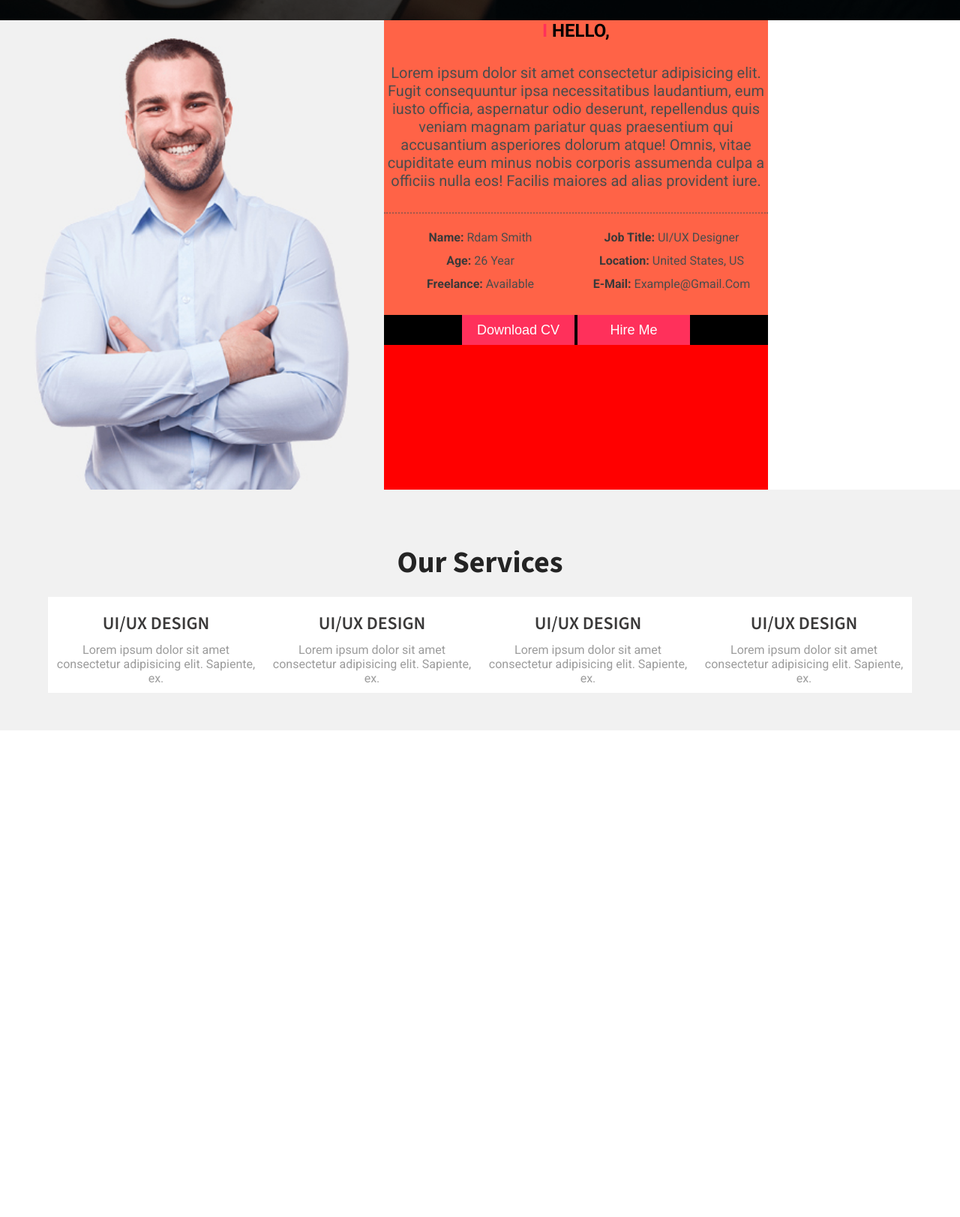
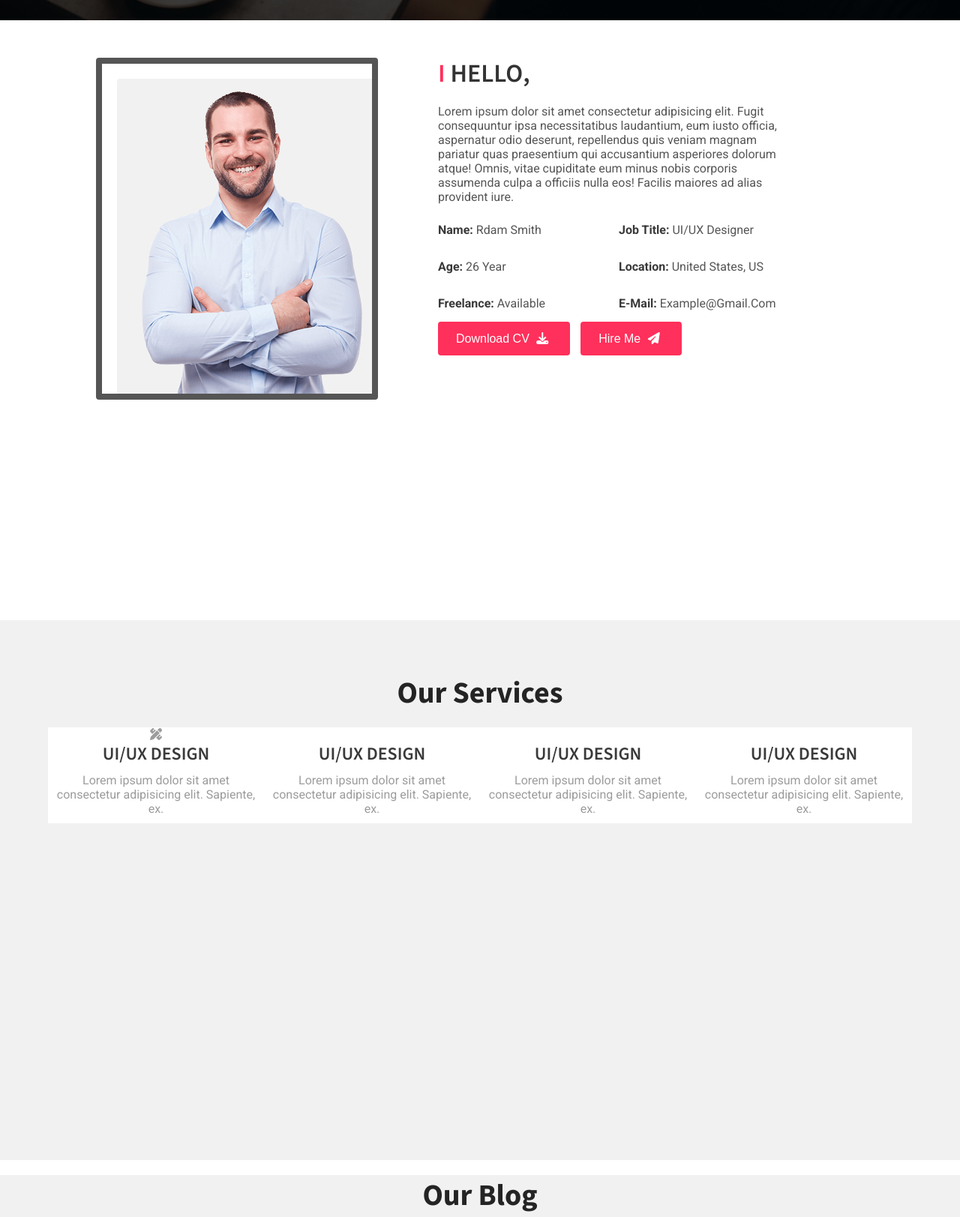
Before and after one commit to Maihetemy/Fokir, a plain HTML site: page index.html in a window 1280 px wide. Shown: the part 773-2396 px from the top of the page at 75% size. Before the commit the page ends 1747 px from the top, so only its background shows below. Drawn offline with nearby package versions, Linux system fonts and the light colour scheme.

Commit message:
about section

```diff
--- a/css.css
+++ b/css.css
@@ -23,6 +23,14 @@ body {
     text-align: center;
     color: #3a3a3a80;
 
+}
+
+#title {
+    font-size: 40px;
+    font-family: "Source Sans 3", sans-serif;
+    text-transform: capitalize;
+    color: #242424;
+    margin: 20px 0px;
 }
 
 /* header */
@@ -167,91 +175,152 @@ body {
 }
 
 /* --------------------------------------------- */
-.blog {
-    background-color: red;
+.about {
+    min-height: 100vh;
     width: 80%;
+    margin: auto;
+    padding: 50px 0px;
+    color: #555;
 }
 
-.image {
-    width: 50%;
-    padding: auto 0px;
+.about-image-general {
+    float: left;
+    padding-right: 50px;
 }
 
-.image img {
-    width: 100%;
-    display: block;
-}
-
-.blog .content {
-    width: 50%;
-    color: rgb(76, 76, 76);
-    background-color: tomato;
-}
-
-.table {
-    border-top: dotted 2px #4c4c4c80;
-    width: 100%;
-    padding: 15px 0px;
-    margin: 10px 0px;
+.about-image-border {
+    border: #555 8px solid;
+    border-radius: 4px;
 
 }
 
-.content h2 {
-    text-transform: uppercase;
-    color: black;
+.about-image-container {
+    position: relative;
+    overflow: hidden;
 
 }
 
-.content h2 span {
+.about-image {
+    position: relative;
+    top: 20px;
+    left: 20px;
+    /* overflow: hidden; */
+}
+
+.about-image img {
+    border-radius: 4px;
+    display: block;
+
+}
+
+.about-image-cover {
+    background-color: rgba(36, 36, 36, .5);
+    border-radius: 4px;
+    width: 100%;
+    height: 100%;
+    position: absolute;
+    top: 105%;
+    left: 20px;
+    transition: top 1s;
+    /* text-align: center; */
+
+
+}
+
+.about-image-container:hover .about-image-cover {
+    top: 20px;
+
+}
+
+.social-media-icons {
+    text-align: center;
+    list-style: none;
+    color: white;
+    width: 50%;
+    margin: auto;
+    padding: 200px 0px;
+
+}
+
+.social-media-icons li {
+    float: left;
+    padding: 0px 10px;
+    font-size: 20px;
+}
+li:hover {
+color: #ff305b;
+}
+
+
+.about-caption {
+    width: 50%;
+    padding-left: 30px;
+    min-height: 80vh;
+    text-align: left;
+    float: left;
+}
+
+.about-caption h2 {
+    text-transform: uppercase;
+    color: #333;
+    margin: 10px 0px;
+    font: 600 34px/22px "Source Sans 3", sans-serif;
+    padding-bottom: 20px;
+}
+
+.about-caption h2 span {
     color: #ff305b;
 }
 
-.content p {
-    font-size: 20px;
-    margin: 30px 0px;
+.about-caption p {
+    font: 16px/25px;
+    margin: 10px 0px;
 }
 
-td {
-    width: 180px;
+
+.about-list p {
+    width: 50%;
     padding: 5px 0px;
     text-transform: capitalize;
+    float: left;
 }
 
-tr td span {
+.about-list span {
     color: #3a3939;
     font-weight: 600;
 }
 
-.buttons {
-    margin: auto;
-    background-color: black;
+.about-buttons button {
+    background-color: #ff305b;
+    border: 0px;
+    border-radius: 4px;
+    min-height: 45px;
+    min-width: 100px;
+    color: white;
+    line-height: 25px;
+    padding: 0px 24px;
+    font-size: 16px;
+    margin-right: 10px;
+    transition: .5s;
 }
 
-.content button {
-    background-color: #ff305b;
-    border: 0px;
-    height: 40px;
-    width: 150px;
-    color: white;
-    font-size: 18px;
-
+.about-buttons i {
+    padding: 0px 5px;
+}
+.about-buttons button:hover{
+    background-color: red;
 }
 
+/* --------------------------------------------------- */
 /* our services */
 .ourServices {
-    /* text-align: center; */
     background-color: #F1F1F1;
+    height: 90vh;
     padding: 50px 0px;
 
 }
 
-.ourServices h2 {
-    font-size: 40px;
-    font-family: "Source Sans 3", sans-serif;
-    text-transform: capitalize;
-    color: #242424;
-    margin: 20px 0px;
-}
+
 
 .contaners {
     width: 90%;
@@ -276,3 +345,83 @@ tr td span {
 .services-container p {
     padding: 10px 0px;
 }
+
+/* ------------------------------------------ */
+/* our-blog */
+#blog-title {
+    font-size: 40px;
+    font-family: "Source Sans 3", sans-serif;
+    text-transform: capitalize;
+    color: #242424;
+    margin: 20px 0px;
+}
+
+.our-blog {
+    background-color: #F1F1F1;
+}
+
+.cards {
+    /* background-color: tomato; */
+    width: 90%;
+    margin: auto;
+    /* background-color: #ff305b; */
+}
+
+.inner-layout {
+    width: 33.3333%;
+    /* background-color: #242424; */
+    padding: 20px;
+    float: left;
+    margin: auto;
+}
+
+.card {
+    background-color: white;
+    text-align: left;
+    line-height: 25px;
+
+
+}
+
+.card .image {
+    width: 100%;
+}
+
+.card .image img {
+    width: 100%;
+    display: block;
+}
+
+.blog-content {
+    padding: 15px;
+    color: rgb(85, 85, 85);
+}
+
+/* .blog-content .date{
+    padding: 10px 0px;
+} */
+
+
+.read-more {
+    border: 0px;
+    background-color: transparent;
+    text-transform: uppercase;
+    color: #242424;
+    padding: 10px 0px;
+
+
+}
+
+footer {
+    height: 25vh;
+    color: white;
+    background-color: #414141;
+    line-height: 25px;
+    display: flex;
+    justify-content: center;
+    align-items: center;
+}
+
+footer span {
+    color: #ff305b;
+}
--- a/index.html
+++ b/index.html
@@ -2,14 +2,15 @@
 <html lang="en">
 
 <head>
-    <meta charset="UTF-8">
-    <meta name="viewport" content="width=device-width, initial-scale=1.0">
     <title>Forki</title>
     <link rel="preconnect" href="https://fonts.googleapis.com">
     <link rel="preconnect" href="https://fonts.gstatic.com" crossorigin>
     <link
         href="https://fonts.googleapis.com/css2?family=Roboto:ital,wght@0,100;0,300;0,400;0,500;0,700;0,900;1,100;1,300;1,400;1,500;1,700;1,900&family=Source+Sans+3:ital,wght@0,200..900;1,200..900&display=swap"
         rel="stylesheet">
+    <link rel="stylesheet" href="https://cdnjs.cloudflare.com/ajax/libs/font-awesome/6.6.0/css/all.min.css"
+        integrity="sha512-Kc323vGBEqzTmouAECnVceyQqyqdsSiqLQISBL29aUW4U/M7pSPA/gEUZQqv1cwx4OnYxTxve5UMg5GT6L4JJg=="
+        crossorigin="anonymous" referrerpolicy="no-referrer" />
     <link rel="stylesheet" href="css.css">
 </head>
 
@@ -46,13 +47,27 @@
             </div>
         </div>
     </div>
-    <div class="blog">
-        <div class="layer">
-            <div class="image float-left">
-                <img src="./images/work-7.jpg" alt="personal photo">
+    <div class="about">
+        <div class="about-image-general">
+            <div class="about-image-border">
+                <div class="about-image-container">
+                    <div class="about-image">
+                        <img src="./images/work-7.jpg" alt="personal photo">
+                    </div>
+                    <div class="about-image-cover">
+                        <ul class="social-media-icons">
+                            <li><i class="fa-brands fa-facebook-f"></i></li>
+                            <li><i class="fa-brands fa-twitter"></i></li>
+                            <li><i class="fa-brands fa-google"></i></li>
+                            <li><i class="fa-brands fa-github"></i></li>
+                        </ul>
+                        <div class="clear"></div>
+                    </div>
+                </div>
             </div>
         </div>
-        <div class="content float-left">
+
+        <div class="about-caption">
             <h2><span>i</span> hello,</h2>
             <p>Lorem ipsum dolor sit amet consectetur adipisicing elit. Fugit consequuntur ipsa necessitatibus
                 laudantium,
@@ -60,36 +75,32 @@
                 qui
                 accusantium asperiores dolorum atque! Omnis, vitae cupiditate eum minus nobis corporis assumenda culpa a
                 officiis nulla eos! Facilis maiores ad alias provident iure. </p>
-            <table class="table">
-                <tr>
-                    <td><span>name:</span> Rdam smith</td>
-                    <td><span>Job Title:</span> UI/UX Designer</td>
-                </tr>
-                <tr>
-                    <td><span>Age:</span> 26 Year</td>
-                    <td><span>Location:</span> United States, US</td>
-                </tr>
-                <tr>
-                    <td><span>Freelance:</span> Available</td>
-                    <td><span>E-mail:</span> example@gmail.com</td>
-                </tr>
-            </table>
-            <div class="buttons">
-                <button>Download CV</button>
-                <button>Hire Me</button>
+            <div class="about-list">
+                <p><span>name:</span> Rdam smith</p>
+                <p><span>Job Title:</span> UI/UX Designer</p>
+                <p><span>Age:</span> 26 Year</p>
+                <p><span>Location:</span> United States, US</p>
+                <p><span>Freelance:</span> Available</p>
+                <p><span>E-mail:</span> example@gmail.com</p>
+                <div class="clear"></div>
+            </div>
+            <div class="about-buttons">
+                <button>Download CV <i class="fa-solid fa-download"></i></button>
+                <button>Hire Me <i class="fa-solid fa-paper-plane"></i></button>
+                <div class="clear"></div>
             </div>
         </div>
         <div class="clear"></div>
     </div>
     <div class="ourServices">
         <div class="title">
-            <h2>our services</h2>
+            <h2 id="title">our services</h2>
             <div class="lines"></div>
         </div>
         <div class="contaners">
             <div class="services-container">
                 <div class="icon-image">
-                    <img src="" alt="">
+                    <i class="fa-solid fa-pen-ruler"></i>
                 </div>
                 <h3>ui/ux design</h3>
                 <p>Lorem ipsum dolor sit amet consectetur adipisicing elit. Sapiente, ex.</p>
@@ -130,10 +141,59 @@
         <client-card></client-card>
     </div>
     <div class="our-blog">
-        <div class="card"></div>
+        <h2 id="title">our blog</h2>
+        <div class="cards">
+
+            <div class="inner-layout">
+                <div class="card">
+                    <div class="image">
+                        <img src="/images/1 (1).jpg" alt="blog photo">
+                    </div>
+                    <div class="blog-content">
+                        <p class="date">23 November, 2015</p>
+                        <h3 class="blog-post">web design Blog Post</h3>
+                        <p>Lorem ipsum dolor sit amet, consectetur adipisicing elit. <br> Consequuntur ea, quis magnam
+                            deserunt eius incidunt repellat molestiae.</p>
+                        <button class="read-more">read more -></button>
+                    </div>
+                </div>
+            </div>
+            <div class="inner-layout">
+                <div class="card">
+                    <div class="image">
+                        <img src="/images/3 (1).jpg" alt="blog photo">
+                    </div>
+                    <div class="blog-content">
+                        <p class="date">23 November, 2015</p>
+                        <h3 class="blog-post">web design Blog Post</h3>
+                        <p>Lorem ipsum dolor sit amet, consectetur adipisicing elit. <br> Consequuntur ea, quis magnam
+                            deserunt eius incidunt repellat molestiae.</p>
+                        <button class="read-more">read more -></button>
+                    </div>
+                </div>
+            </div>
+            <div class="inner-layout">
+                <div class="card">
+                    <div class="image">
+                        <img src="/images/1 (1).jpg" alt="blog photo">
+                    </div>
+                    <div class="blog-content">
+                        <p class="date">23 November, 2015</p>
+                        <h3 class="blog-post">web design Blog Post</h3>
+                        <p>Lorem ipsum dolor sit amet, consectetur adipisicing elit. <br> Consequuntur ea, quis magnam
+                            deserunt eius incidunt repellat molestiae.</p>
+                        <button class="read-more">read more -></button>
+                    </div>
+                </div>
+            </div>
+            <div class="clear"></div>
+        </div>
     </div>
     <div class="contact-us"></div>
-    <footer></footer>
+    <footer>
+
+        <p>Copy Right 2018 © By <span>Theme-fair</span> All Rights Reserved</p>
+    </footer>
 </body>
 
 </html>
```
Also changed, not shown: images/1 (1).jpg (added), images/1.jpg (added), images/2.jpg (added), images/3 (1).jpg (added), images/3.jpg (added), images/4.jpg (added), images/5.jpg (added), images/6.jpg (added).
